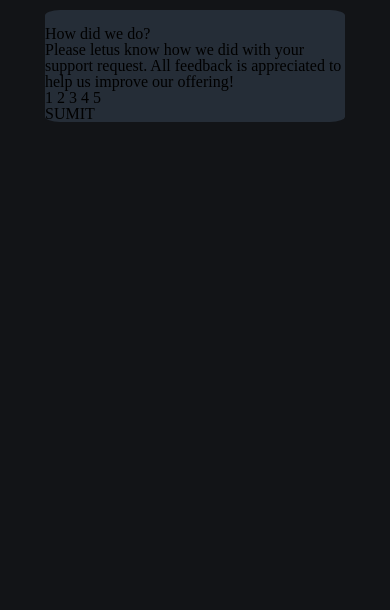
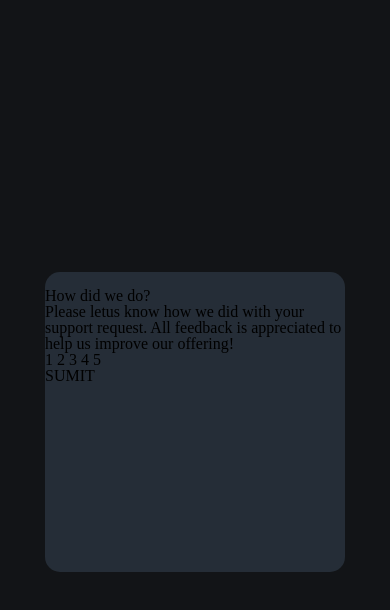
Before and after one commit to pedroaaugusto/interactive-rating-component, a plain HTML site: page index.html in a window 390 px wide. Drawn offline with Linux system fonts and the light colour scheme.

Commit message:
Alterção na responsividade da box principal

```diff
--- a/css/style.css
+++ b/css/style.css
@@ -1,17 +1,28 @@
 
 
 body{
-
+    display: flex;
+    width: 100vw;
+    height: 100vh;
+    min-height: 310px;
     background-color: hsl(216, 12%, 8%);
-    padding: 10px;
-    min-width: 40vw;
-    min-height: 30vh;
+    justify-content: center;
+    align-items: center;
 }
 
 .box{
-    max-width: 300px;
-    max-height: 300px;
-    margin: auto;
+    width: 300px;
+    height: 300px;
+    margin: 10px;
     background-color: hsl(213, 19%, 18%);
     border-radius: 5%;
 }
+
+@media (max-width:310px),(max-height:310px){
+
+    .box{
+        width: 90vmin;
+        height: 90vmin;
+        margin: 10px;
+    }
+}
--- a/index.html
+++ b/index.html
@@ -12,7 +12,7 @@
 
     <div class="box">
         <figure>
-            <img id="star" href="">
+            <img id="star" href="img/icon-star.svg">
         </figure>
 
         <article>
```
Also changed, not shown: img/icon-star.svg (added), img/illustration-thank-you.svg (added), js/index.js (deleted), js/main.js (added).
